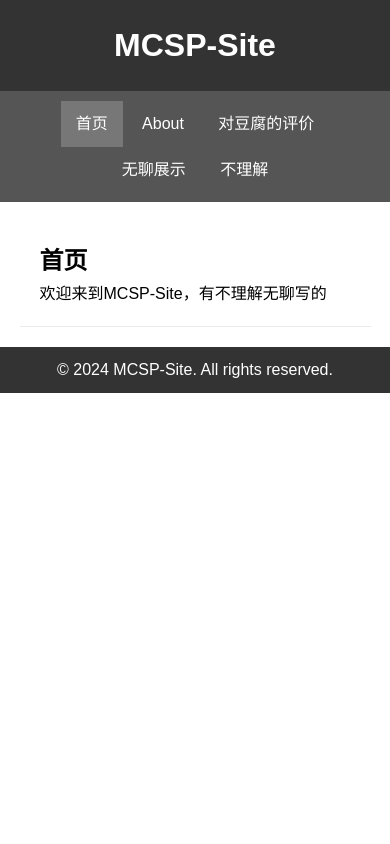
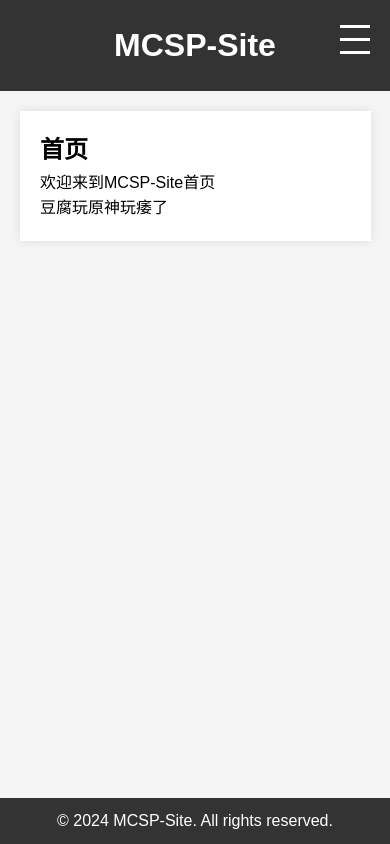
Before and after one commit to MCSP-Site/MCSP-Site.github.io, a plain HTML site: page index.html in a window 390 px wide. Drawn offline with Linux system fonts and the light colour scheme.

Commit message:
Add files via upload

```diff
--- a/index.html
+++ b/index.html
@@ -8,131 +8,236 @@
         body, h1, h2, p, ul {
             margin: 0;
             padding: 0;
+            box-sizing: border-box;
         }
+
         body {
             font-family: 'Arial', sans-serif;
             line-height: 1.6;
-            overflow-x: hidden;
+            background-color: #f5f5f5;
+            position: relative;
         }
+
         .container {
             width: 90%;
             max-width: 1200px;
             margin: auto;
-            overflow: hidden;
         }
+
         header {
             background: #333;
             color: #fff;
             padding: 20px 0;
             text-align: center;
         }
+
         header h1 {
             margin: 0;
+            font-size: 2rem;
         }
+
+        .hamburger {
+            display: none;
+            flex-direction: column;
+            cursor: pointer;
+            position: fixed;
+            right: 20px;
+            top: 20px;
+            z-index: 1020;
+        }
+
+        .hamburger div {
+            width: 30px;
+            height: 3px;
+            background-color: #fff;
+            margin: 5px 0;
+            transition: all 0.3s;
+        }
+
+        .hamburger.active div:nth-child(1) {
+            transform: rotate(45deg) translate(5px, 5px);
+        }
+
+        .hamburger.active div:nth-child(2) {
+            opacity: 0;
+        }
+
+        .hamburger.active div:nth-child(3) {
+            transform: rotate(-45deg) translate(5px, -5px);
+        }
+
         nav {
-            background: #555;
+            background: #333;
             color: #fff;
-            padding: 10px 0;
+            width: 250px;
+            height: 100%;
+            position: fixed;
+            top: 0;
+            left: -250px;
+            transition: left 0.3s;
+            padding-top: 20px;
+            overflow-y: auto;
+            z-index: 1010;
         }
+
         nav ul {
             list-style: none;
-            text-align: center;
         }
-        nav ul li {
-            display: inline;
-        }
-        nav a {
+
+        nav ul li a {
             text-decoration: none;
             color: #fff;
-            background: #555;
-            padding: 10px 15px;
-            display: inline-block;
+            display: block;
+            padding: 15px;
+            border-bottom: 1px solid #444;
+            transition: background 0.3s;
         }
-        nav a:hover, nav .active {
-            background: #777;
+
+        nav ul li a:hover {
+            background-color: #555;
         }
+
+        nav ul li a.active {
+            background-color: #555;
+        }
+
         .main-content {
-            padding: 20px 0;
+            padding: 20px;
         }
+
         section {
             display: none;
             padding: 20px;
-            border-bottom: 1px solid #eaeaea;
+            background-color: #fff;
+            margin-bottom: 20px;
+            box-shadow: 0 0 10px rgba(0, 0, 0, 0.1);
         }
+
         section.active {
             display: block;
         }
+
         footer {
             background: #333;
             color: #fff;
             text-align: center;
             padding: 10px 0;
+            position: fixed;
+            width: 100%;
+            bottom: 0;
         }
-        @media (min-width: 768px) {
-            nav ul li {
-                display: inline-block;
+
+        .overlay {
+            display: none;
+            position: fixed;
+            top: 0;
+            left: 0;
+            right: 0;
+            bottom: 0;
+            background-color: rgba(0, 0, 0, 0.5);
+            z-index: 1000;
+        }
+
+        @media (max-width: 768px) {
+            .hamburger {
+                display: flex;
             }
         }
     </style>
 </head>
 <body>
+    <div class="overlay" onclick="closeMenu()"></div>
     <header>
         <div class="container">
             <h1>MCSP-Site</h1>
         </div>
     </header>
+    <div class="hamburger" onclick="toggleMenu()">
+        <div></div>
+        <div></div>
+        <div></div>
+    </div>
     <nav>
-        <div class="container">
-            <ul>
-                <li><a href="#" class="active" onclick="switchSection('home')">首页</a></li>
-                <li><a href="#" onclick="switchSection('about')">About</a></li>
-                <li><a href="#" onclick="switchSection('community')">对豆腐的评价</a></li>
-                <li><a href="#" onclick="switchSection('gallery')">无聊展示</a></li>
-                <li><a href="#" onclick="switchSection('contact')">不理解</a></li>
-            </ul>
-        </div>
+        <ul>
+            <li><a href="#" class="active" onclick="event.preventDefault(); switchSection('home')">首页</a></li>
+            <li><a href="#" onclick="event.preventDefault(); switchSection('community')">社区</a></li>
+            <li><a href="#" onclick="event.preventDefault(); switchSection('about')">关于</a></li>
+            <li><a href="#" onclick="event.preventDefault(); switchSection('contact')">联系我们</a></li>
+        </ul>
     </nav>
     <div class="main-content container">
         <section id="home" class="active">
             <h2>首页</h2>
-            <p>欢迎来到MCSP-Site，有不理解无聊写的</p>
+            <p>欢迎来到MCSP-Site首页</p>
+            <p>豆腐玩原神玩痿了</p>
+        </section>
+        <section id="community">
+            <h2>社区</h2>
+            <p>欢迎来到社区页面！在这里你可以与其他原神爱好者互动。</p>
         </section>
         <section id="about">
-            <h2>关于我们</h2>
-            <p>啥也没有，看啥看。</p>
-        </section>
-        <section id="community">
-            <h2>对豆腐的评价</h2>
-            <p>玩原神玩的</p>
-        </section>
-        <section id="gallery">
-            <h2>无聊展示</h2>
-            <p>我真的很无聊，孩子们。</p>
+            <h2>关于</h2>
+            <p>这是关于页面，介绍本站的信息。</p>
         </section>
         <section id="contact">
-            <h2>不理解</h2>
-            <p>没有技术含量的造物</p>
+            <h2>联系我们</h2>
+            <p>这是联系我们页面。如果有任何问题，请随时联系。</p>
         </section>
     </div>
     <footer>
-        <p>&copy; 2024 MCSP-Site. All rights reserved.</p>
+        <div class="container">
+            <p>&copy; 2024 MCSP-Site. All rights reserved.</p>
+        </div>
     </footer>
     <script>
+        let menuOpen = false;
+
+        function toggleMenu() {
+            const nav = document.querySelector('nav');
+            const hamburger = document.querySelector('.hamburger');
+            const overlay = document.querySelector('.overlay');
+
+            if (!menuOpen) {
+                nav.style.left = '0';
+                hamburger.classList.add('active');
+                overlay.style.display = 'block';
+            } else {
+                nav.style.left = '-250px';
+                hamburger.classList.remove('active');
+                overlay.style.display = 'none';
+            }
+            menuOpen = !menuOpen;
+        }
+
         function switchSection(sectionId) {
-            var sections = document.querySelectorAll('section');
-            var navLinks = document.querySelectorAll('nav a');
+            const sections = document.querySelectorAll('section');
+            const navLinks = document.querySelectorAll('nav ul li a');
+            sections.forEach(section => {
+                section.classList.remove('active');
+            });
+            navLinks.forEach(link => {
+                if (link.getAttribute('href') === '#' + sectionId) {
+                    link.classList.add('active');
+                } else {
+                    link.classList.remove('active');
+                }
+            });
+            document.getElementById(sectionId).classList.add('active');
+            closeMenu();
+        }
 
-            for (var i = 0; i < sections.length; i++) {
-                sections[i].style.display = 'none';
+        function closeMenu() {
+            if (menuOpen) {
+                toggleMenu();
             }
-            for (var i = 0; i < navLinks.length; i++) {
-                navLinks[i].classList.remove('active');
+        }
+
+        document.addEventListener('DOMContentLoaded', () => {
+            if (menuOpen) {
+                closeMenu();
             }
-
-            document.getElementById(sectionId).style.display = 'block';
-            document.querySelector('nav a[href="#' + sectionId + '"]').classList.add('active');
-        }
+        });
     </script>
 </body>
 </html>
-<!-- 恭喜你发现这个 没有技术含量的网站 -->
+<!-- 恭喜你看到了这个彩蛋 -->
```
